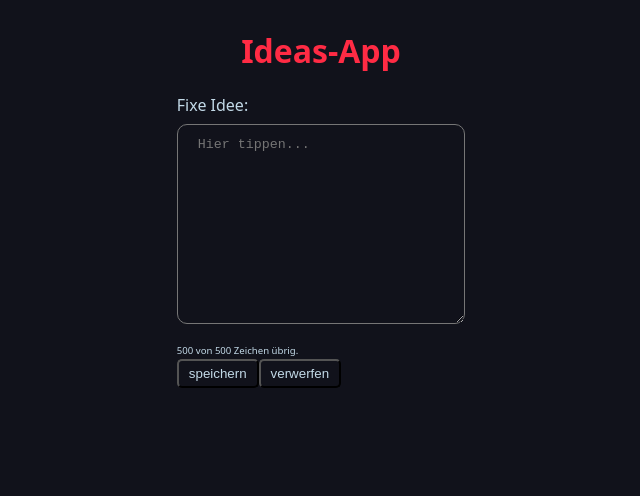
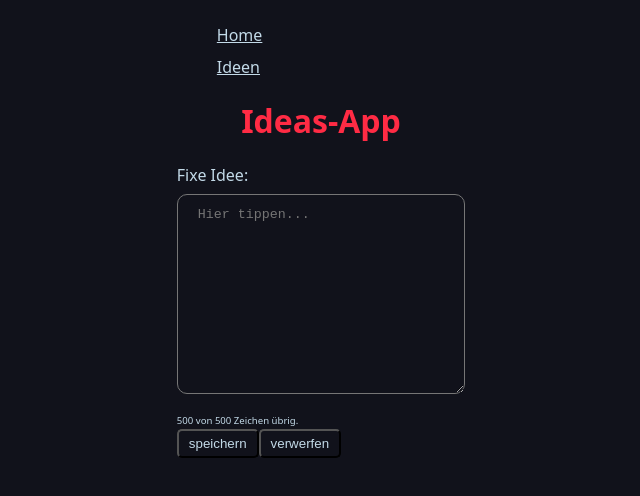
Before and after one commit to NinaBusz/Capstone-Project, a Next.js app: page / in a window 1280 px wide. Shown: the top 496 px of the page, without its empty margins (319-959 px from the left). Built offline with nearby package versions, Linux system fonts and the light colour scheme.

Commit message:
add Navbar component

```diff
--- /dev/null
+++ b/components/Navbar/index.js
@@ -0,0 +1,16 @@
+import Link from "next/link";
+
+export default function Navbar() {
+  return (
+    <>
+      <ul>
+        <li>
+          <Link href="/">Home</Link>
+        </li>
+        <li>
+          <Link href="/ideasList">Ideen</Link>
+        </li>
+      </ul>
+    </>
+  );
+}
--- a/pages/_app.js
+++ b/pages/_app.js
@@ -1,5 +1,6 @@
 import GlobalStyle from "../styles";
 import Head from "next/head";
+import Navbar from "../components/Navbar";
 
 export default function App({ Component, pageProps }) {
   return (
@@ -8,6 +9,7 @@ export default function App({ Component, pageProps }) {
       <Head>
         <title>Capstone Project</title>
       </Head>
+      <Navbar />
       <Component {...pageProps} />
     </>
   );
--- a/pages/index.js
+++ b/pages/index.js
@@ -46,4 +46,3 @@ export default function Home() {
     </main>
   );
 }
-export { IdeasList };
```
